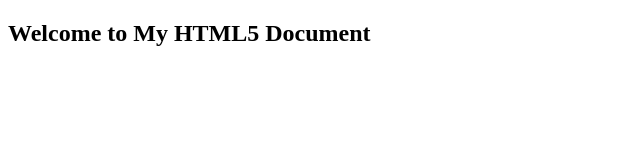
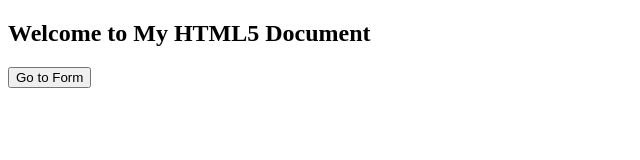
Before and after one commit to lewis-0870/july-25, a plain HTML site: page index.html in a window 1280 px wide. Shown: the whole page, without its empty margins (0-640 px from the left). Drawn offline with Linux system fonts and the light colour scheme.

Commit message:
form link to index

```diff
--- a/index.html
+++ b/index.html
@@ -7,6 +7,6 @@
 </head>
 <body>
     <h2>Welcome to My HTML5 Document</h2>
-    <link rel="form" href="form.html">
+    <button onclick="location.href='form.html'">Go to Form</button>
 </body>
 </html>
```
